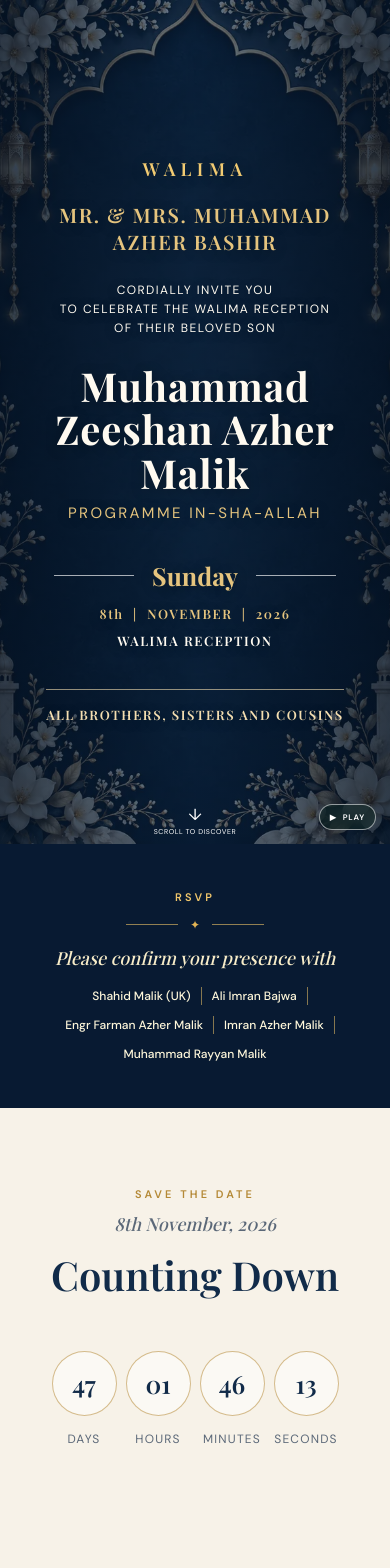
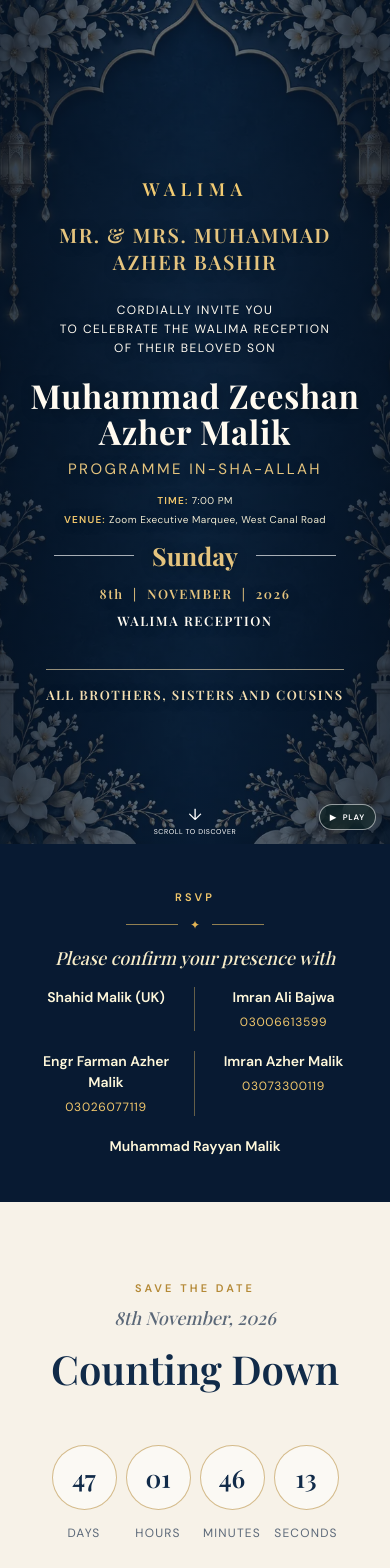
Before and after one commit to faizanatgit/Walima, a Next.js app: page / in a window 390 px wide. Shown: the top 1568 px of the page. Built offline with nearby package versions, Linux system fonts and the light colour scheme; no server answers.

Commit message:
Update invitation schedules, venues, and RSVP contacts

```diff
--- a/app/globals.css
+++ b/app/globals.css
@@ -501,3 +501,57 @@
     letter-spacing: .08em;
   }
 }
+/* Front event details and RSVP phone numbers */
+.hero-event-details {
+  max-width: 700px;
+  margin: 18px auto -8px;
+  color: rgba(255, 248, 220, .94);
+  font-size: clamp(11px, 1.3vw, 14px);
+  letter-spacing: .045em;
+  line-height: 1.55;
+}
+.hero-event-details p { margin: 4px 0 !important; }
+.hero-event-details strong { color: #f1c76c; font-weight: 700; letter-spacing: .12em; }
+.hero-event-details i { display: inline-block; height: 13px; margin: 0 10px -2px; border-left: 1px solid rgba(241, 199, 108, .65); }
+.hero-event-details + .hero-date { margin-top: 24px; }
+.rsvp-section .rsvp-contacts { gap: 18px 0; }
+.rsvp-section .rsvp-contacts > div {
+  display: flex;
+  flex-direction: column;
+  align-items: center;
+  gap: 5px;
+  padding: 0 22px;
+  border-right: 1px solid rgba(239, 197, 104, .55);
+}
+.rsvp-section .rsvp-contacts > div:last-child { border-right: 0; }
+.rsvp-section .rsvp-contacts strong { color: #fff8db; font-size: 13px; font-weight: 600; }
+.rsvp-section .rsvp-contacts a { color: #f1c76c; font-size: 12px; letter-spacing: .06em; text-decoration: none; }
+.rsvp-section .rsvp-contacts a:hover { text-decoration: underline; }
+@media (max-width: 680px) {
+  .hero-event-details { margin-top: 14px; font-size: 10px; line-height: 1.45; }
+  .hero-event-details i { margin: 0 6px -2px; }
+  .hero-event-details + .hero-date { margin-top: 20px; }
+  .rsvp-section .rsvp-contacts { display: grid; grid-template-columns: repeat(2, minmax(0, 1fr)); gap: 20px 0; }
+  .rsvp-section .rsvp-contacts > div { padding: 0 8px; border-right: 1px solid rgba(239, 197, 104, .4); }
+  .rsvp-section .rsvp-contacts > div:nth-child(2n) { border-right: 0; }
+  .rsvp-section .rsvp-contacts strong { font-size: 12px; }
+}
+/* Keep the final RSVP contact centered on phones */
+@media (max-width: 680px) {
+  .rsvp-section .rsvp-contacts > div:last-child {
+    grid-column: 1 / -1;
+    border-right: 0;
+    justify-self: center;
+  }
+}
+/* Match the compact mobile hero and RSVP typography across invitations */
+@media (max-width: 650px) {
+  .hero h1 {
+    margin-top: 20px;
+    font-size: clamp(32px, 8.5vw, 36px);
+  }
+}
+.rsvp-section .rsvp-contacts strong { font-size: 15px; }
+@media (max-width: 680px) {
+  .rsvp-section .rsvp-contacts strong { font-size: 14px; }
+}
--- a/app/page.tsx
+++ b/app/page.tsx
@@ -40,14 +40,14 @@
       {videoAvailable && (<video className="hero-video" autoPlay loop muted playsInline poster="/walima-botanical-backdrop.webp"><source src="/walima.mp4" type="video/mp4" /></video>)}
       <div className="hero-overlay" /><div className="hero-content">
         <p className="hero-event">Walima</p><p className="hero-host">MR. &amp; MRS. MUHAMMAD AZHER BASHIR</p><p className="hero-copy">CORDIALLY INVITE YOU<br />TO CELEBRATE THE WALIMA RECEPTION<br />OF THEIR BELOVED SON</p>
-        <h1>Muhammad Zeeshan Azher Malik</h1><p className="program">Programme In-sha-Allah</p><div className="hero-date"><span /><b>Sunday</b><span /></div><p>8th &nbsp;|&nbsp; NOVEMBER &nbsp;|&nbsp; 2026</p><p>WALIMA RECEPTION</p><p className="hero-family">ALL BROTHERS, SISTERS AND COUSINS</p>
+        <h1>Muhammad Zeeshan Azher Malik</h1><p className="program">Programme In-sha-Allah</p><div className="hero-event-details"><p><strong>TIME:</strong> 7:00 PM</p><p><strong>VENUE:</strong> Zoom Executive Marquee, West Canal Road</p></div><div className="hero-date"><span /><b>Sunday</b><span /></div><p>8th &nbsp;|&nbsp; NOVEMBER &nbsp;|&nbsp; 2026</p><p>WALIMA RECEPTION</p><p className="hero-family">ALL BROTHERS, SISTERS AND COUSINS</p>
       </div><a className="scroll-cue" href="#countdown">&darr;<small>Scroll to discover</small></a>
       <audio ref={audio} autoPlay loop preload="auto" src="/Asma-ul-Husna.mp3" onPlay={() => setPlaying(true)} onPause={() => setPlaying(false)} onError={() => setPlaying(false)} />
       <button className="music-button" type="button" onClick={toggleMusic} aria-label={playing ? "Pause" : "Play"}>{playing ? <>&#8545;</> : <>&#9654;</>}<span>{playing ? "Pause" : "Play"}</span></button>
     </section>
-    <section id="rsvp" className="rsvp-section section"><div className="rsvp-list"><p className="kicker">RSVP</p><div className="rsvp-rule"><span></span>&#10022;<span></span></div><p className="rsvp-message">Please confirm your presence with</p><div className="rsvp-contacts"><span>Shahid Malik (UK)</span><span>Ali Imran Bajwa</span><span>Engr Farman Azher Malik</span><span>Imran Azher Malik</span><span>Muhammad Rayyan Malik</span></div></div></section>
+    <section id="rsvp" className="rsvp-section section"><div className="rsvp-list"><p className="kicker">RSVP</p><div className="rsvp-rule"><span></span>&#10022;<span></span></div><p className="rsvp-message">Please confirm your presence with</p><div className="rsvp-contacts"><div><strong>Shahid Malik (UK)</strong></div><div><strong>Imran Ali Bajwa</strong><a href="tel:03006613599">03006613599</a></div><div><strong>Engr Farman Azher Malik</strong><a href="tel:03026077119">03026077119</a></div><div><strong>Imran Azher Malik</strong><a href="tel:03073300119">03073300119</a></div><div><strong>Muhammad Rayyan Malik</strong></div></div></div></section>
     <section id="countdown" className="countdown section"><p className="kicker">Save the date</p><p className="section-date">8th November, 2026</p><h2>Counting Down</h2><div className="timer">{time.map((part) => <div key={part.label}><strong>{String(part.value).padStart(2, "0")}</strong><span>{part.label}</span></div>)}</div></section>
-    <section id="details" className="details section"><p className="kicker">Walima Reception</p><h2>Event Details</h2><div className="details-grid"><article><h3>West Canal Road</h3><p className="detail">Time: 7:00 PM onwards</p><p className="detail">Venue: Zoom Executive Marquee, West canal road </p><p className="note">Kindly ensure your timely arrival to help us celebrate a beautiful evening together.</p><a className="directions" href="https://maps.app.goo.gl/4uQXR4v7Wx1V4hgj6" target="_blank" rel="noreferrer">Open in Google Maps &rarr;</a></article><div className="map"><iframe src="https://www.google.com/maps?q=Zoom+Executive+Marquee%2C+Faisalabad&z=17&output=embed" loading="lazy" title="Event venue map" /></div></div><p className="thanks">We can&apos;t wait to celebrate with you!</p></section>
+    <section id="details" className="details section"><p className="kicker">Walima Reception</p><h2>Event Details</h2><div className="details-grid"><article><h3>Zoom Executive Marquee</h3><p className="detail">Time: 7:00 PM onwards</p><p className="detail">Venue: Zoom Executive Marquee, West Canal Road</p><p className="note">Kindly ensure your timely arrival to help us celebrate a beautiful evening together.</p><a className="directions" href="https://maps.app.goo.gl/4uQXR4v7Wx1V4hgj6" target="_blank" rel="noreferrer">Open in Google Maps &rarr;</a></article><div className="map"><iframe src="https://www.google.com/maps?q=Zoom+Executive+Marquee%2C+Faisalabad&z=17&output=embed" loading="lazy" title="Event venue map" /></div></div><p className="thanks">We can&apos;t wait to celebrate with you!</p></section>
     <footer className="powered-by"><img src="/ab-power-logo.png" alt="AB Power Engineering Services" /><span>Powered by <strong>AB Power Engineering Services</strong></span></footer>
   </main>;
 }
```
